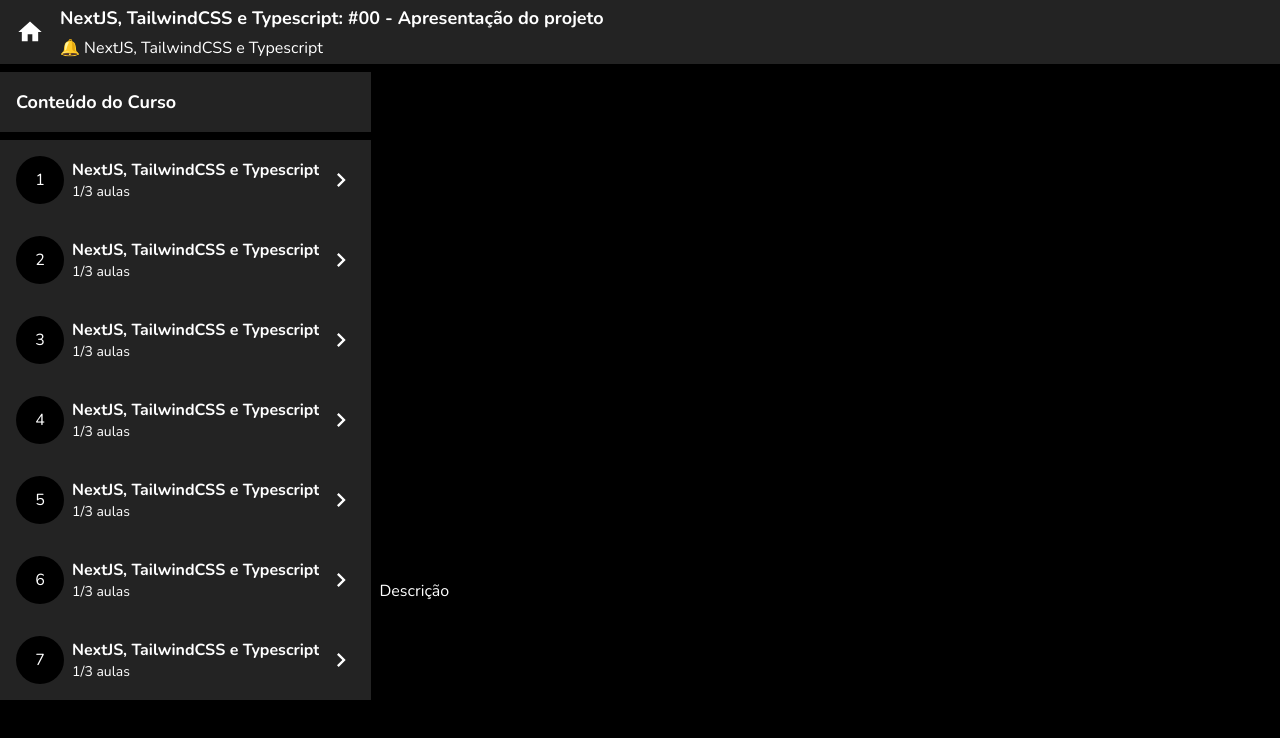
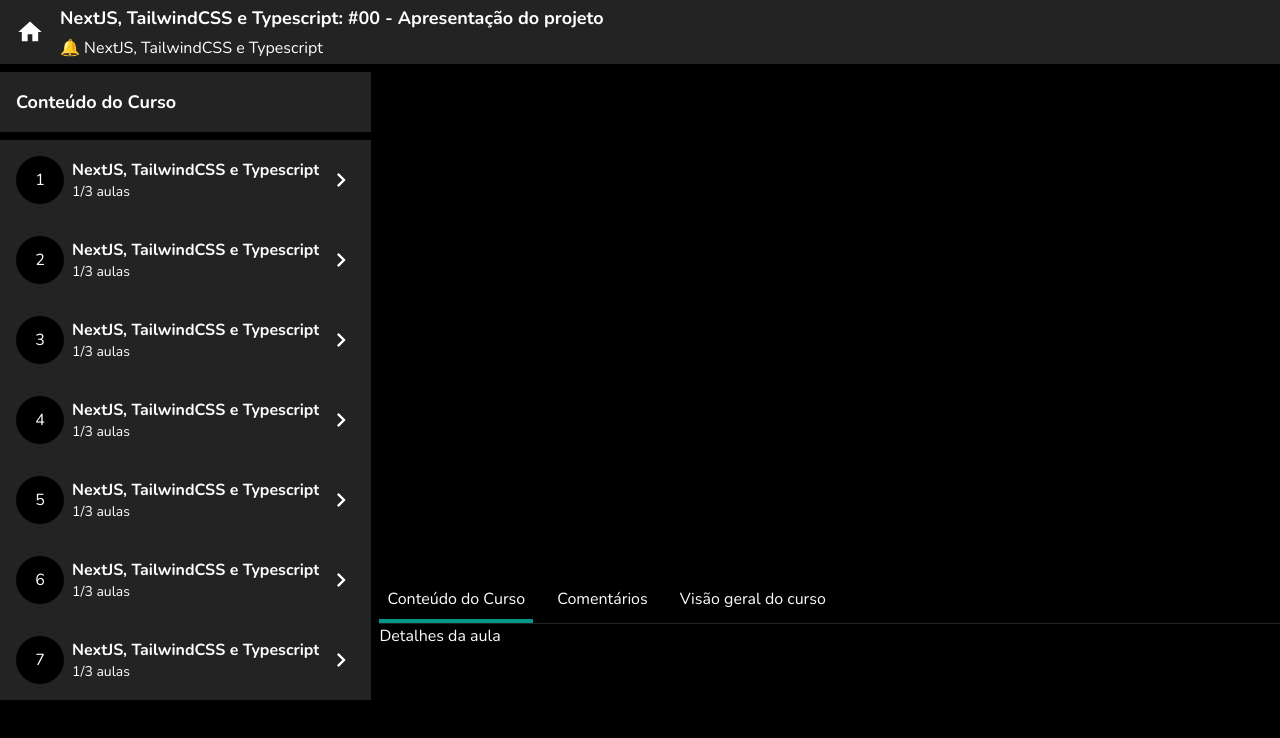
Before and after one commit to IvanBelshoff/course-platform, a Next.js app: page /player/1/1 in a window 1280 px wide. Shown: the top 738 px of the page. Built offline with nearby package versions, Linux system fonts and the light colour scheme.

Commit message:
feat: add tabs components

```diff
--- a/package.json
+++ b/package.json
@@ -10,6 +10,7 @@
   },
   "dependencies": {
     "@radix-ui/react-dropdown-menu": "^2.1.1",
+    "@radix-ui/react-tabs": "^1.1.0",
     "next": "14.2.3",
     "react": "^18",
     "react-dom": "^18",
--- a/src/components/player/player-class-details/PlayerClassDetails.tsx
+++ b/src/components/player/player-class-details/PlayerClassDetails.tsx
@@ -3,6 +3,7 @@
 import { useRouter } from 'next/navigation';
 import React, { useMemo } from 'react';
 import { IPlayerClassGroupProps, PlayerVideoPlayer } from '..';
+import * as Tabs from '@radix-ui/react-tabs';
 
 interface IPlayerClassDetailsProps {
     playingCourseId: string;
@@ -22,7 +23,7 @@
 
         const nextClassIndex = currentClassIndex + 1;
 
-        if(nextClassIndex === classes.length) {
+        if (nextClassIndex === classes.length) {
             return undefined;
         }
 
@@ -33,15 +34,43 @@
 
     return (
         <div className='flex-1'>
+
             <div className='aspect-video'>
                 <PlayerVideoPlayer
                     videoId={'bP47qRVRqQs'}
                     onPlayNext={() => nextClassId ? router.push(`/player/${playingCourseId}/${nextClassId}`) : undefined}
                 />
             </div>
-            <div>
-                Descrição
-            </div>
+
+            <Tabs.Root defaultValue='class-details'>
+                <Tabs.List className='flex gap-4 '>
+                    <Tabs.Trigger
+                        value='class-details'
+                        className='p-2 flex items-center justify-center border-b-4 border-transparent data-[state=active]:border-primary'
+                    >Conteúdo do Curso</Tabs.Trigger>
+                    <Tabs.Trigger
+                        value='class-comments'
+                        className='p-2 flex items-center justify-center border-b-4 border-transparent data-[state=active]:border-primary'
+                    >Comentários</Tabs.Trigger>
+                    <Tabs.Trigger
+                        value='course-details'
+                        className='p-2 flex items-center justify-center border-b-4 border-transparent data-[state=active]:border-primary'
+                    >Visão geral do curso</Tabs.Trigger>
+                </Tabs.List>
+
+                <hr className='border-paper' />
+
+                <Tabs.Content value='class-details'>
+                    Detalhes da aula
+                </Tabs.Content>
+                <Tabs.Content value='class-comments'>
+                    Comentários da aula
+                </Tabs.Content>
+                <Tabs.Content value='course-details'>
+                    Detalhes do curso
+                </Tabs.Content>
+            </Tabs.Root>
+
         </div>
     );
 };
```
Also changed, not shown: 1 other file (tests, documents, lock files or other folders).
